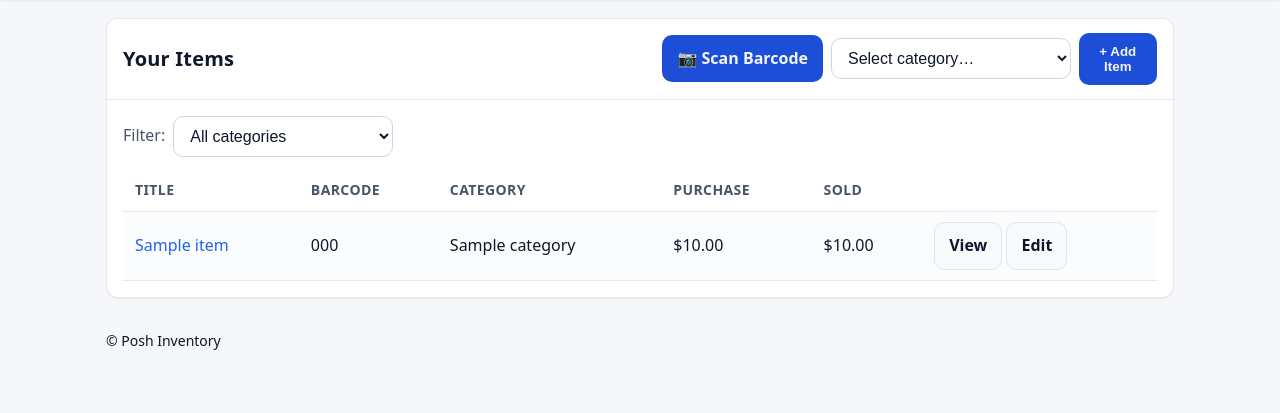
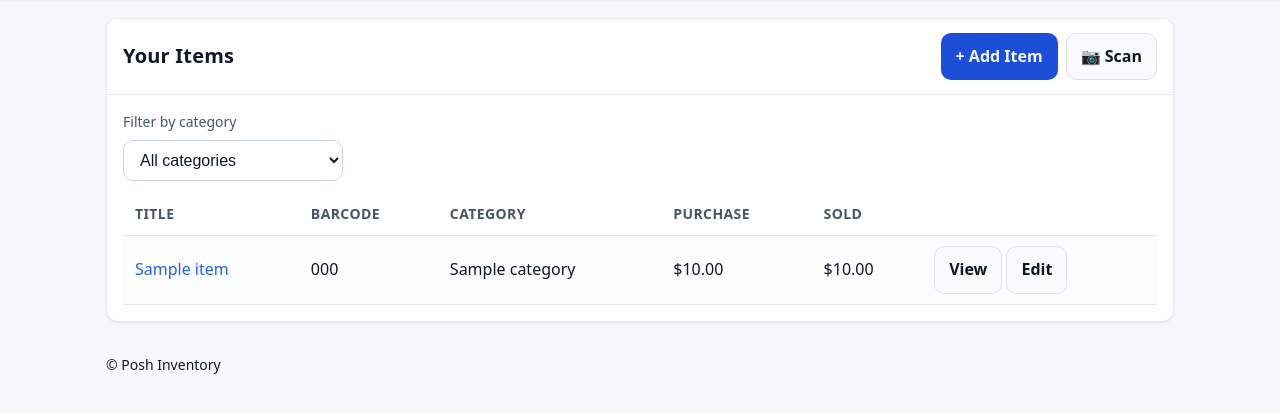
Before and after one commit to noahc763/posh-inventory, a Flask app: page / in a window 1280 px wide. Shown: the part 77-490 px from the top of the page. Run offline with Flask 3, Linux system fonts and the light colour scheme; a user stored in the database is signed in; tables that the repository leaves empty hold one stand-in row (values such as "Sample post").

Commit message:
edit item form without preselecting categories

```diff
--- a/templates/dashboard.html
+++ b/templates/dashboard.html
@@ -1,28 +1,21 @@
 {% extends "base.html" %}
 {% block content %}
 <section class="card">
-  <div class="card-header" style="display:flex;justify-content:space-between;align-items:center;gap:12px;flex-wrap:wrap;">
-    <h2 style="margin:0;">Your Items</h2>
-
-    <div class="actions" style="display:flex;gap:8px;align-items:center;flex-wrap:wrap;">
-      <a class="btn" href="{{ url_for('scan') }}">📷 Scan Barcode</a>
-      <div style="display:flex;gap:8px;align-items:center;">
-        <select id="manualAddCategory" class="input" style="min-width:220px;">
-          <option value="" disabled {% if not selected_cat %}selected{% endif %}>Select category…</option>
-          {% for c in categories %}
-            <option value="{{ c.id }}" {% if selected_cat == c.id %}selected{% endif %}>{{ c.name }}</option>
-          {% endfor %}
-        </select>
-        <button class="btn" type="button" id="manualAddBtn">+ Add Item</button>
+  <div class="card-header">
+    <div style="display:flex;justify-content:space-between;align-items:center;gap:12px;flex-wrap:wrap;">
+      <h2 style="margin:0;">Your Items</h2>
+      <div class="actions" style="display:flex;gap:8px;align-items:center;flex-wrap:wrap;">
+        <a class="btn" href="{{ url_for('items_new') }}">+ Add Item</a>
+        <a class="btn outline" href="{{ url_for('scan') }}">📷 Scan</a>
       </div>
     </div>
   </div>
 
   <div class="card-body">
-    <form method="get" action="{{ url_for('dashboard') }}" class="toolbar" style="display:flex;gap:8px;align-items:center;margin-bottom:12px;flex-wrap:wrap;">
-      <label style="display:flex;align-items:center;gap:8px;">
-        <span class="muted">Filter:</span>
-        <select name="category" class="input" onchange="this.form.submit()" style="min-width:220px;">
+    <form method="get" action="{{ url_for('dashboard') }}" style="display:flex;gap:8px;align-items:flex-end;margin-bottom:12px;flex-wrap:wrap;">
+      <label class="field" style="min-width:220px;">
+        <span class="muted">Filter by category</span>
+        <select name="category" class="input" onchange="this.form.submit()">
           <option value="">All categories</option>
           {% for c in categories %}
             <option value="{{ c.id }}" {% if selected_cat == c.id %}selected{% endif %}>{{ c.name }}</option>
@@ -30,7 +23,7 @@
         </select>
       </label>
       {% if selected_cat %}
-        <a href="{{ url_for('dashboard') }}" class="btn outline">Clear</a>
+        <a class="btn outline" href="{{ url_for('dashboard') }}">Clear</a>
       {% endif %}
     </form>
 
@@ -49,7 +42,9 @@
         <tbody>
           {% for it in items %}
           <tr>
-            <td><a class="link" href="{{ url_for('item_detail', item_id=it.id) }}">{{ it.title }}</a></td>
+            <td>
+              <a class="link" href="{{ url_for('item_detail', item_id=it.id) }}">{{ it.title }}</a>
+            </td>
             <td>{{ it.barcode or "—" }}</td>
             <td>{{ it.category.name if it.category else "—" }}</td>
             <td>
@@ -66,26 +61,31 @@
                 —
               {% endif %}
             </td>
-            <td class="right">
+            <td class="right" style="white-space:nowrap;">
               <a class="btn outline" href="{{ url_for('item_detail', item_id=it.id) }}">View</a>
               <a class="btn outline" href="{{ url_for('items.edit_item', item_id=it.id) }}">Edit</a>
             </td>
           </tr>
           {% else %}
-          <tr><td colspan="6" class="muted" style="padding:10px;">No items yet.</td></tr>
+          <tr class="empty-row">
+            <td colspan="6">
+              <div class="empty-note">No items yet.</div>
+            </td>
+          </tr>
+          <script>
+            document.getElementById('manualAddBtn')?.addEventListener('click', () => {
+              const sel = document.getElementById('manualAddCategory');
+              const cat = sel?.value;
+              const base = `{{ url_for('items_new') }}`;
+              const url = cat ? `${base}?category_id=${encodeURIComponent(cat)}` : base;
+              window.location.assign(url);
+            });
+          </script>
+
           {% endfor %}
         </tbody>
       </table>
     </div>
   </div>
 </section>
-
-<script>
-  document.getElementById('manualAddBtn')?.addEventListener('click', () => {
-    const sel = document.getElementById('manualAddCategory');
-    const cat = sel?.value;
-    if (!cat) { alert('Pick a category first.'); return; }
-    window.location.assign(`/items/new?category_id=${encodeURIComponent(cat)}`);
-  });
-</script>
 {% endblock %}
```
